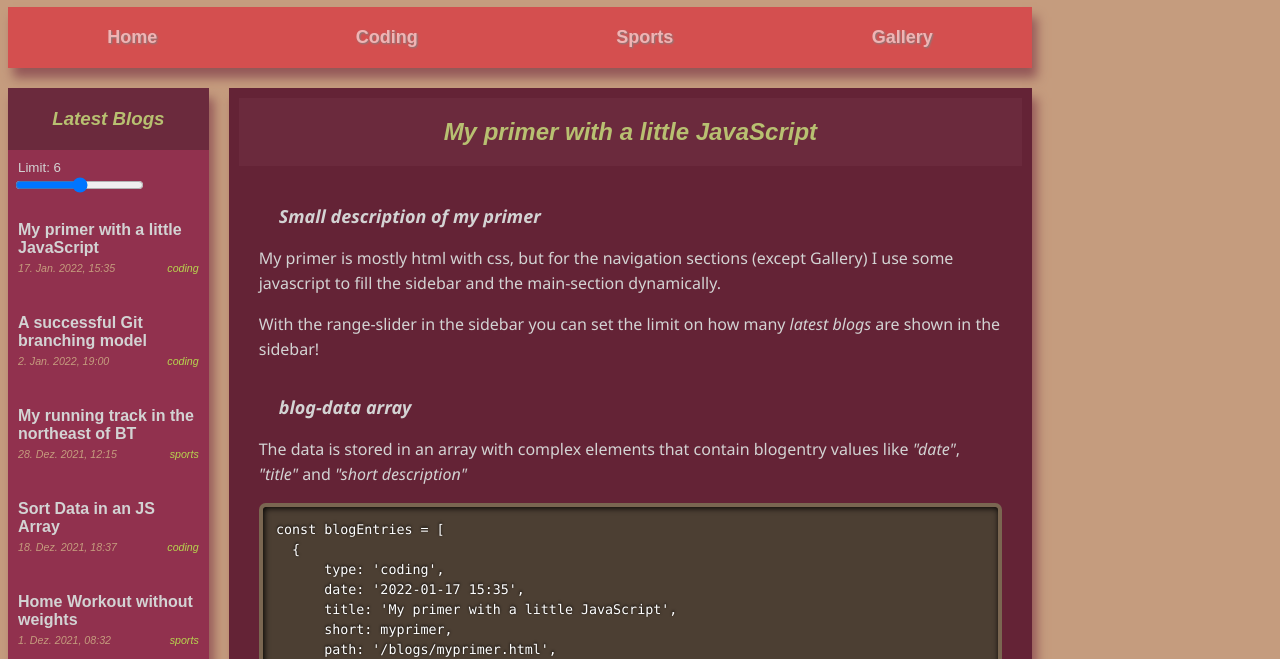
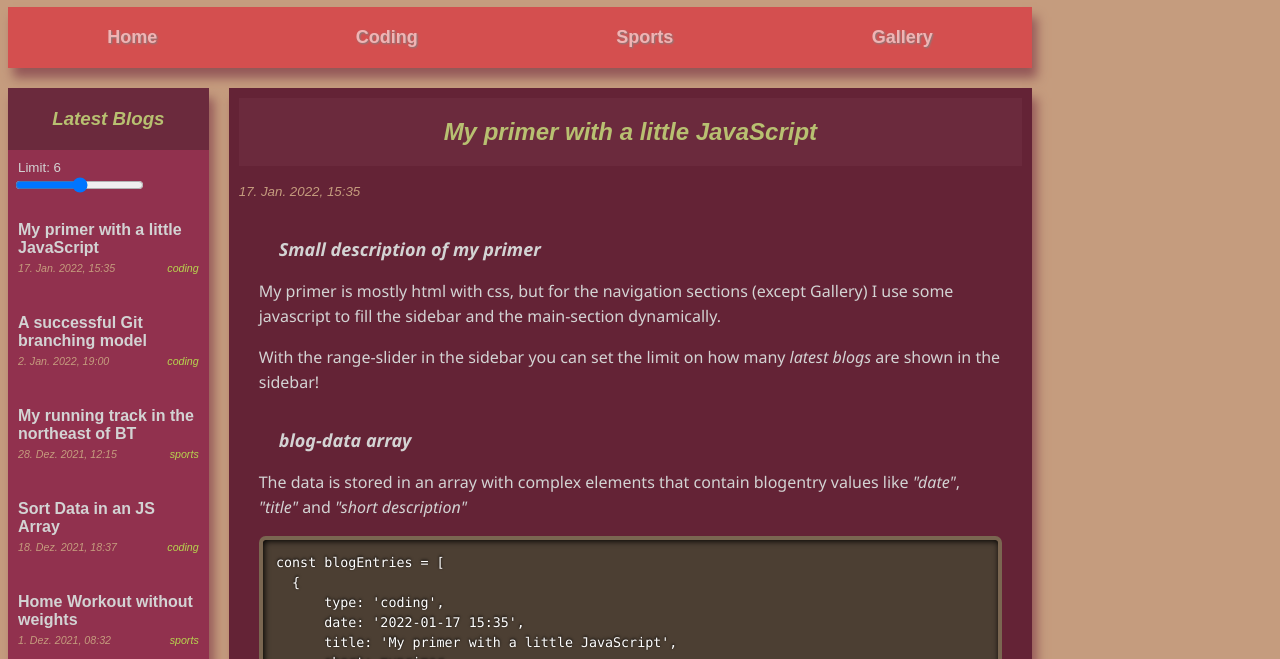
Before and after one commit to TomEsDE/wbs-primer-blog, a website built with Parcel: page blogs/myprimer.html in a window 1280 px wide. Shown: the part 141-800 px from the top of the page. Built offline with nearby package versions, Linux system fonts and the light colour scheme.

```diff
--- a/blogs/myprimer.html
+++ b/blogs/myprimer.html
@@ -36,6 +36,9 @@
       <main id="main" class="main shadow">
         <article>
           <h2 class="main_title">My primer with a little JavaScript</h2>
+          <input id="arrayIdx"  type="hidden" name="" value="0">
+          <br>
+          <div id="mainBlogDate" class="main_blog_date"></div>
           <div class="main_blog_article">
             <p class="blog-q" style="padding-top: 0;">Small description of my primer</p>
 
--- a/src/index.js
+++ b/src/index.js
@@ -129,6 +129,9 @@
     if(pageType) setMainData(pageType)
 
     isPageLoaded = true
+
+    // set date in blog page
+    $('#mainBlogDate').text(formatDate(blogEntries[$('#arrayIdx').val()].date))
 });
 
 /**
```
